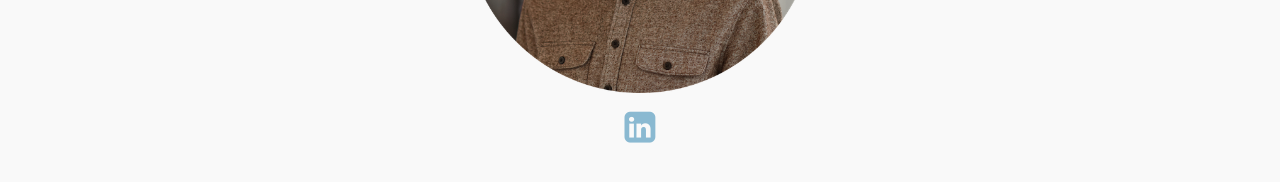
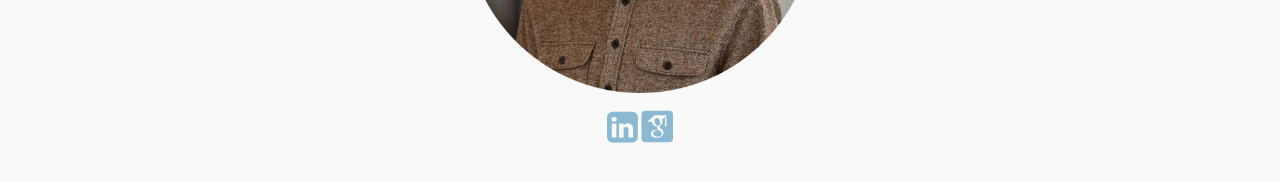
Before and after one commit to djvaron/djvaron.github.io, a Jekyll site: the page built from index.md, in a window 1280 px wide. Shown: the part 654-836 px from the top of the page. Built offline with Jekyll 4.4.1, drawn with Linux system fonts in a browser that asks for light colours; some web fonts are replaced.

Commit message:
try to add google scholar link

```diff
--- a/_includes/head-dark.html
+++ b/_includes/head-dark.html
@@ -31,6 +31,9 @@
 
 <!-- font-awesome -->
 <link rel="stylesheet" href="{{ site.url }}/assets/font-awesome-4.7.0/css/font-awesome.min.css">
+
+<!-- academicons -->
+<link rel="stylesheet" href="{{ site.url }}/assets/academicons-1.9.2/css/academicons.min.css">
 
 <!-- For all browsers -->
 <link rel="stylesheet" href="{{ site.url }}/assets/css/i.css">
--- a/_layouts/home.html
+++ b/_layouts/home.html
@@ -32,6 +32,9 @@
         <a href="https://www.linkedin.com/in/daniel-varon-051b9914b/"
           class="social-icon si-rounded si-small si-linkedin" target="_blank">
           <i class="fa fa-linkedin-square" style="font-size:36px"></i></a>
+        <a href="https://scholar.google.com/citations?user=9rXfafMAAAAJ&hl=en&oi=ao"
+          class="social-icon si-rounded si-small si-googlescholar" target="_blank">
+          <i class="ai ai-google-scholar-square ai-3x" style="font-size:36px"></i></a>
       </center>
       <!--            <br>
             <br>
```
